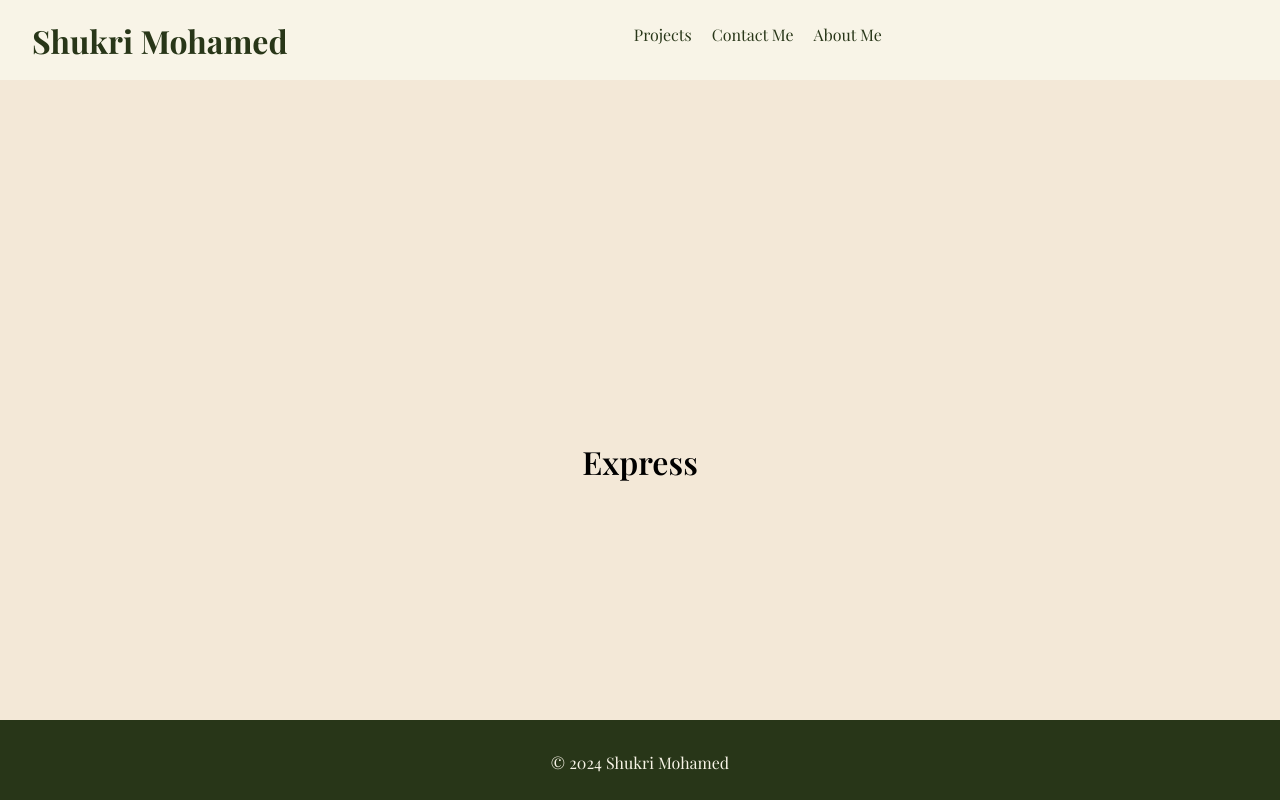
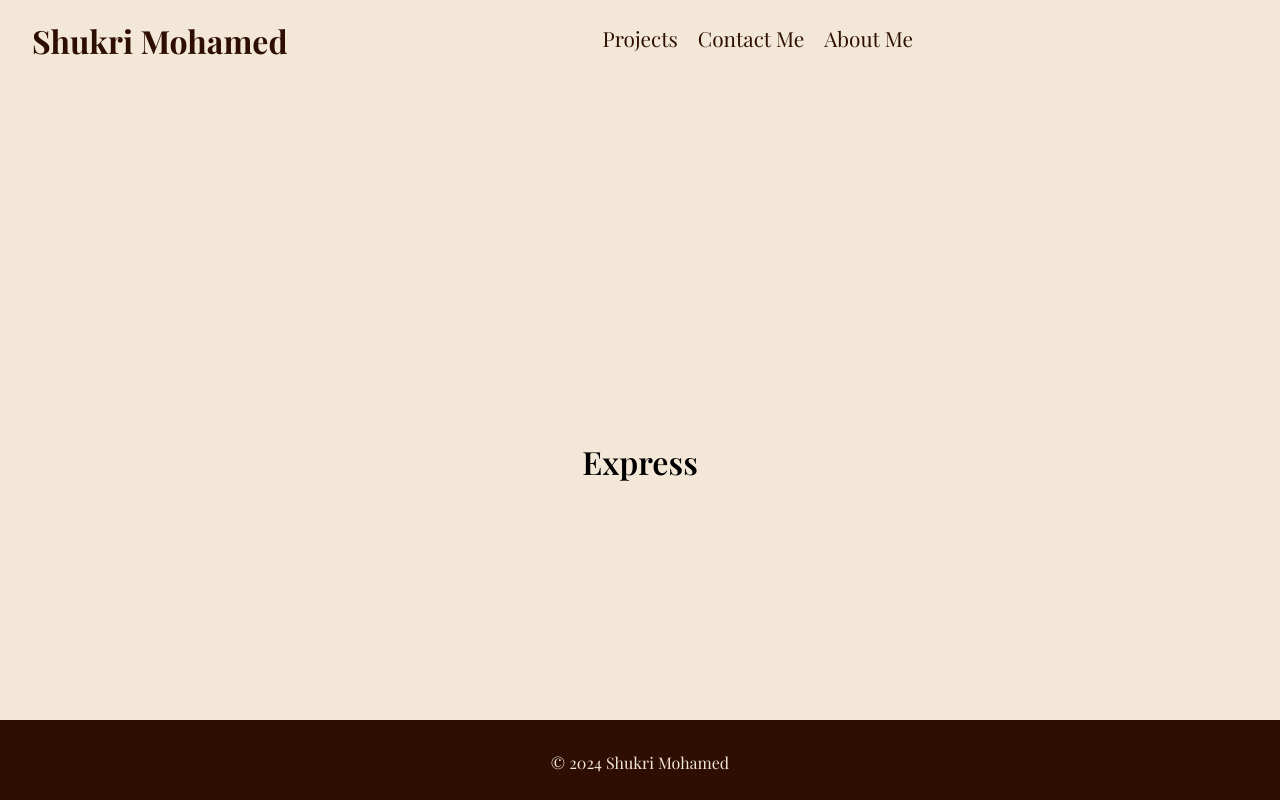
Before and after one commit to Shukrim433/portfolio, a React (Vite) app: page /about in a window 1280 px wide. Built offline with nearby package versions, Linux system fonts and the light colour scheme; a web font is replaced by a local one.

Commit message:
chnaged root colors

```diff
--- a/src/styles/NavBar.css
+++ b/src/styles/NavBar.css
@@ -17,8 +17,8 @@
 }
 
 :root {
-  --beige: #f8f4e7;
-  --green: #283618;
+  --beige: #F3E8D7;
+  --green: #2E0E02;
 }
 
 header {
@@ -48,6 +48,7 @@ header {
   text-decoration: none;
   color: var(--green);
   padding-right: 10px;
+  font-size: 1.3rem;
 }
 
 .navbar ul a:hover {
@@ -84,7 +85,7 @@ header .nav-btn {
     justify-content: center;
     gap: 1.5rem;
     background-color: var(--beige);
-    /* transition: 0.75s; */
+    transition: 0.75s;
     transform: translateX(-100vh);
   }
 
```
